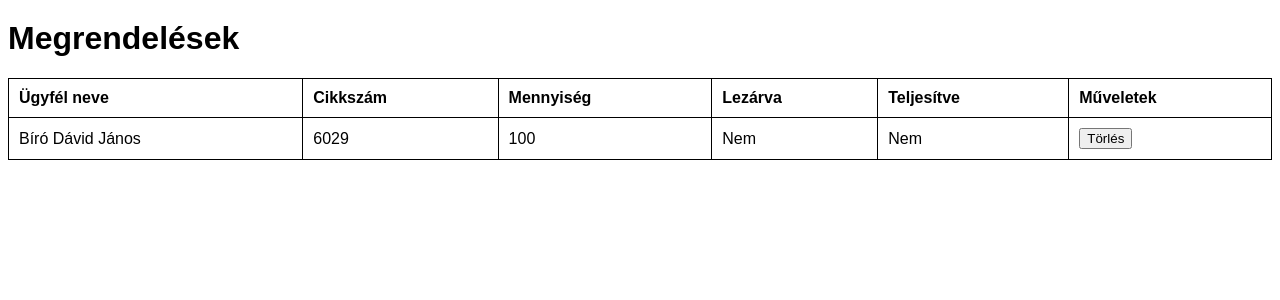
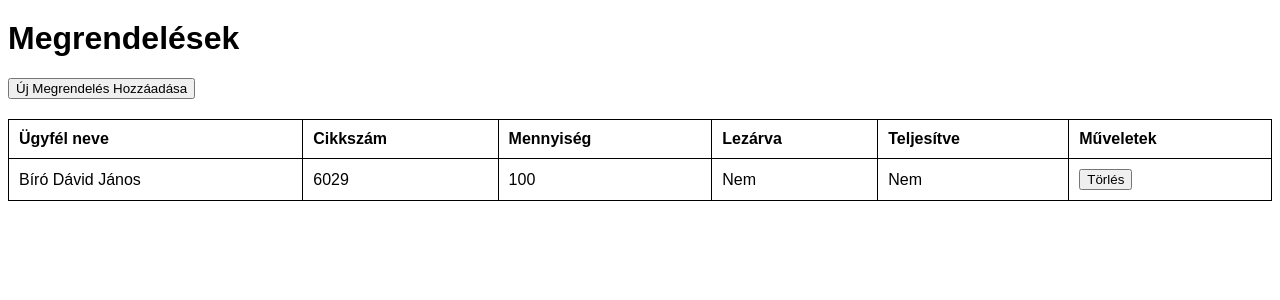
Before and after one commit to zoltankotra/szamtan_gyakorlo, a Flask app: page /orders in a window 1280 px wide. Shown: the part 46-346 px from the top of the page. Run offline with Flask 3, Linux system fonts and the light colour scheme; data comes from the database, SQL or seed files in the repository; both versions use the stored data as it was after the commit.

Commit message:
Merendelések hozzáadása gomb hozzáadva

```diff
--- a/raktar_program-master/templates/orders.html
+++ b/raktar_program-master/templates/orders.html
@@ -13,6 +13,10 @@
         <a href="{{ url_for('stock') }}">Raktáron</a>
     </nav>
     <h1>Megrendelések</h1>
+
+    <a href="{{ url_for('add_order') }}">
+        <button>Új Megrendelés Hozzáadása</button>
+    </a>
 
     <!-- Hibaüzenetek -->
     {% with messages = get_flashed_messages(with_categories=true) %}
```
Also changed, not shown: raktar_program-master/database.db.
